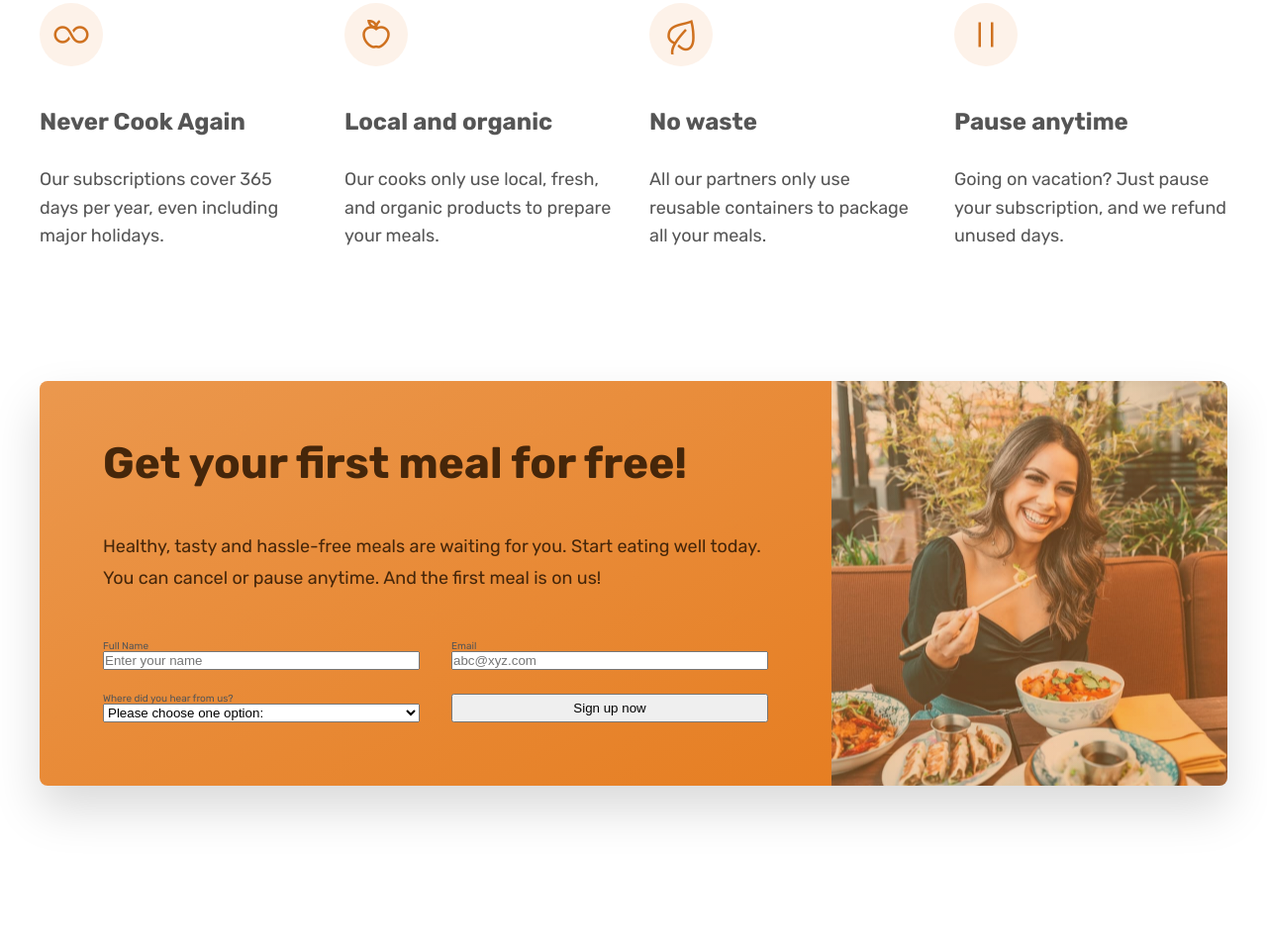
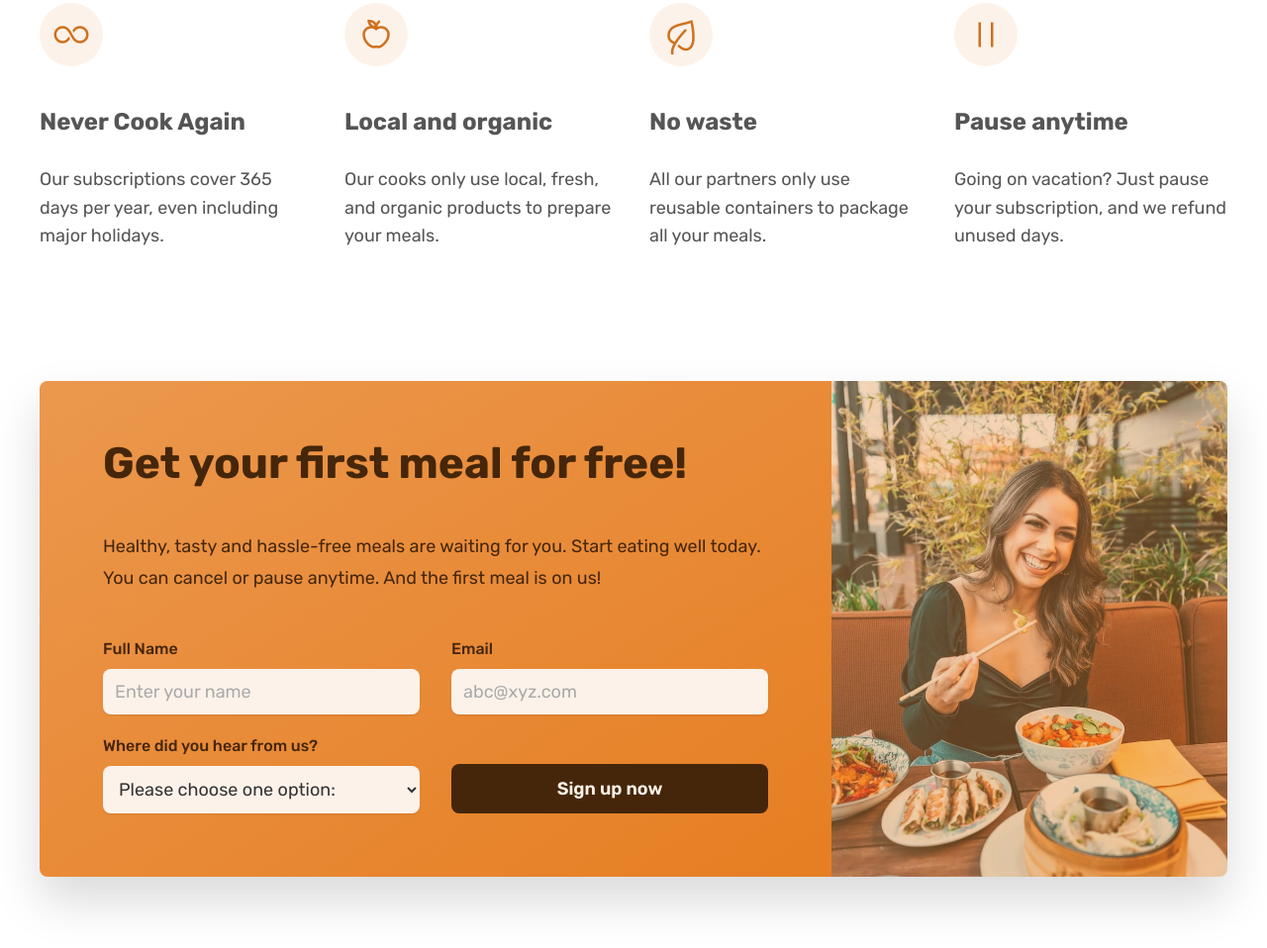
Before and after one commit to Bishal-Mahanta/Omnifood, a plain HTML site: page index.html in a window 1280 px wide. Shown: the part 5766-6724 px from the top of the page at 99% size. Before the commit the page ends 6656 px from the top, so only its background shows below. Drawn offline with nearby package versions, Linux system fonts and the light colour scheme.

Commit message:
- Finalize form styling with branded inputs - Complete color scheme and typography implementation

```diff
--- a/index.html
+++ b/index.html
@@ -594,7 +594,7 @@
                 <label for="full-name">Full Name</label>
                 <input
                   type="text"
-                  name="name"
+                  name="full-name"
                   id="full-name"
                   placeholder="Enter your name"
                   required
@@ -632,9 +632,7 @@
             class="cta-img-container"
             role="img"
             aria-label="Woman enjoying food"
-          >
-            <!--  -->
-          </div>
+          ></div>
         </div>
       </section>
 
--- a/src/styles/style.css
+++ b/src/styles/style.css
@@ -21,6 +21,11 @@
   padding: 0;
   margin: 0;
   box-sizing: border-box;
+}
+
+*:focus {
+  outline: none;
+  box-shadow: 0 0 0 0.8rem rgba(230, 125, 34, 0.5);
 }
 
 html {
@@ -72,7 +77,8 @@ body {
 }
 
 .btn:link,
-.btn:visited {
+.btn:visited,
+.submit-btn {
   text-decoration: none;
   font-size: 2rem;
   padding: 1.6rem 3.2rem;
@@ -80,6 +86,7 @@ body {
   font-weight: 600;
 
   transition: all 1s;
+  cursor: pointer;
 }
 
 .btn--full:link,
@@ -722,4 +729,54 @@ body {
 .cta-form div {
   display: flex;
   flex-direction: column;
+  gap: 1.2rem;
 }
+
+.cta-form label {
+  font-size: 1.6rem;
+  font-weight: 500;
+  color: #45260a;
+}
+
+.cta-form input,
+.cta-form select {
+  font-size: 1.8rem;
+  padding: 1.2rem;
+  font-family: inherit;
+  border-radius: 8px;
+  border: none;
+  color: #333;
+  background-color: #fdf2e9;
+  box-shadow: 0 1px 2px rgba(0, 0, 0, 0.1);
+  color: #333;
+}
+
+.cta-form input::placeholder {
+  color: #aaa;
+}
+
+.cta-form .submit-btn {
+  border: none;
+  align-self: end;
+  font-size: 1.8rem;
+  background-color: #45260a;
+  color: #fdf2e9;
+  padding: 1.4rem;
+  font-family: inherit;
+  transition: all 0.4s;
+}
+
+.cta-form .submit-btn:hover {
+  background-color: #fdf2e9;
+  color: #45260a;
+  transform: translateY(-4px);
+}
+
+.cta-form .submit-btn:active {
+  transform: translateY(0px);
+}
+
+.cta-form *:focus {
+  outline: none;
+  box-shadow: 0 0 0 0.8rem rgba(253, 242, 233, 0.5);
+}
```
